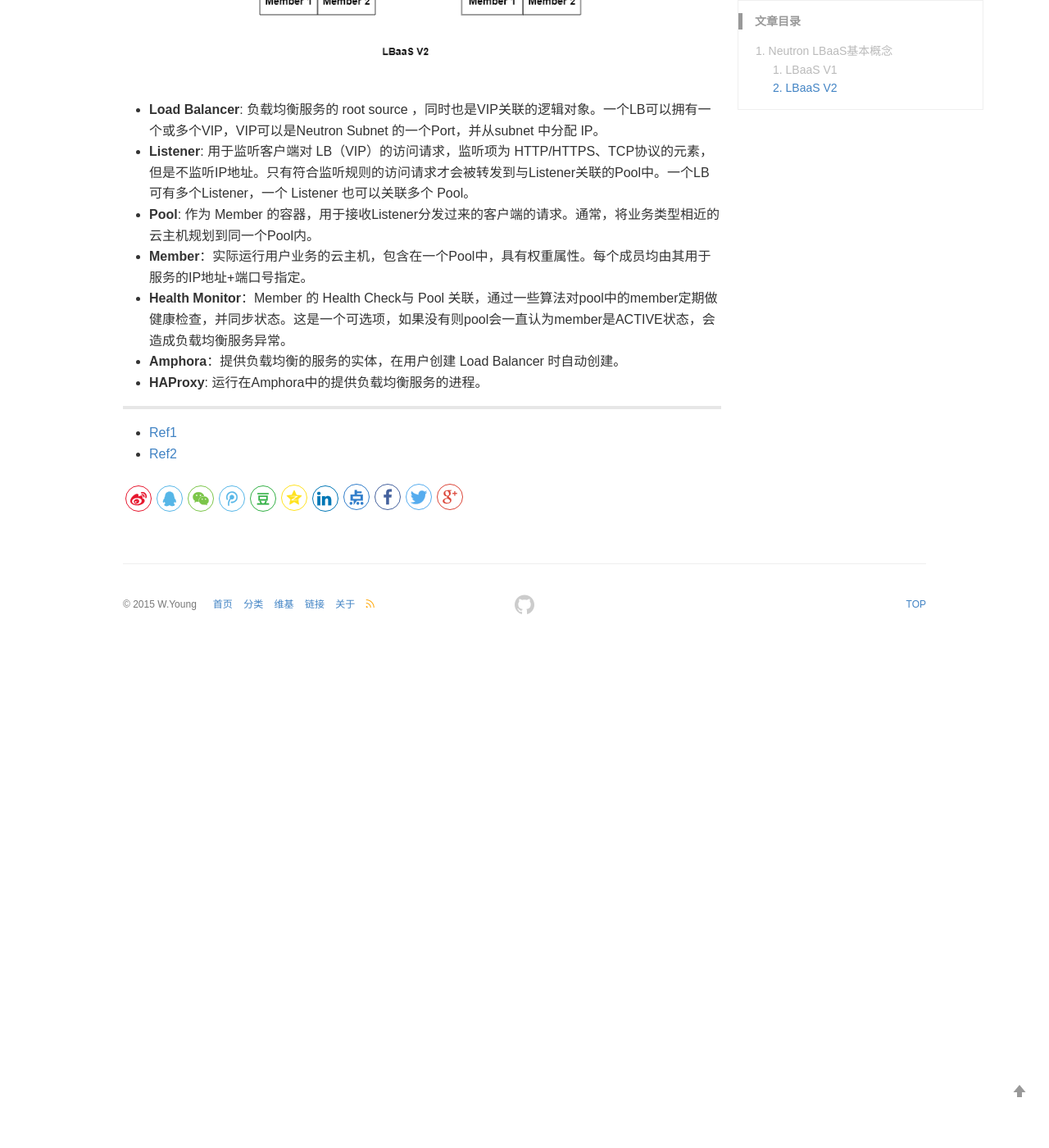
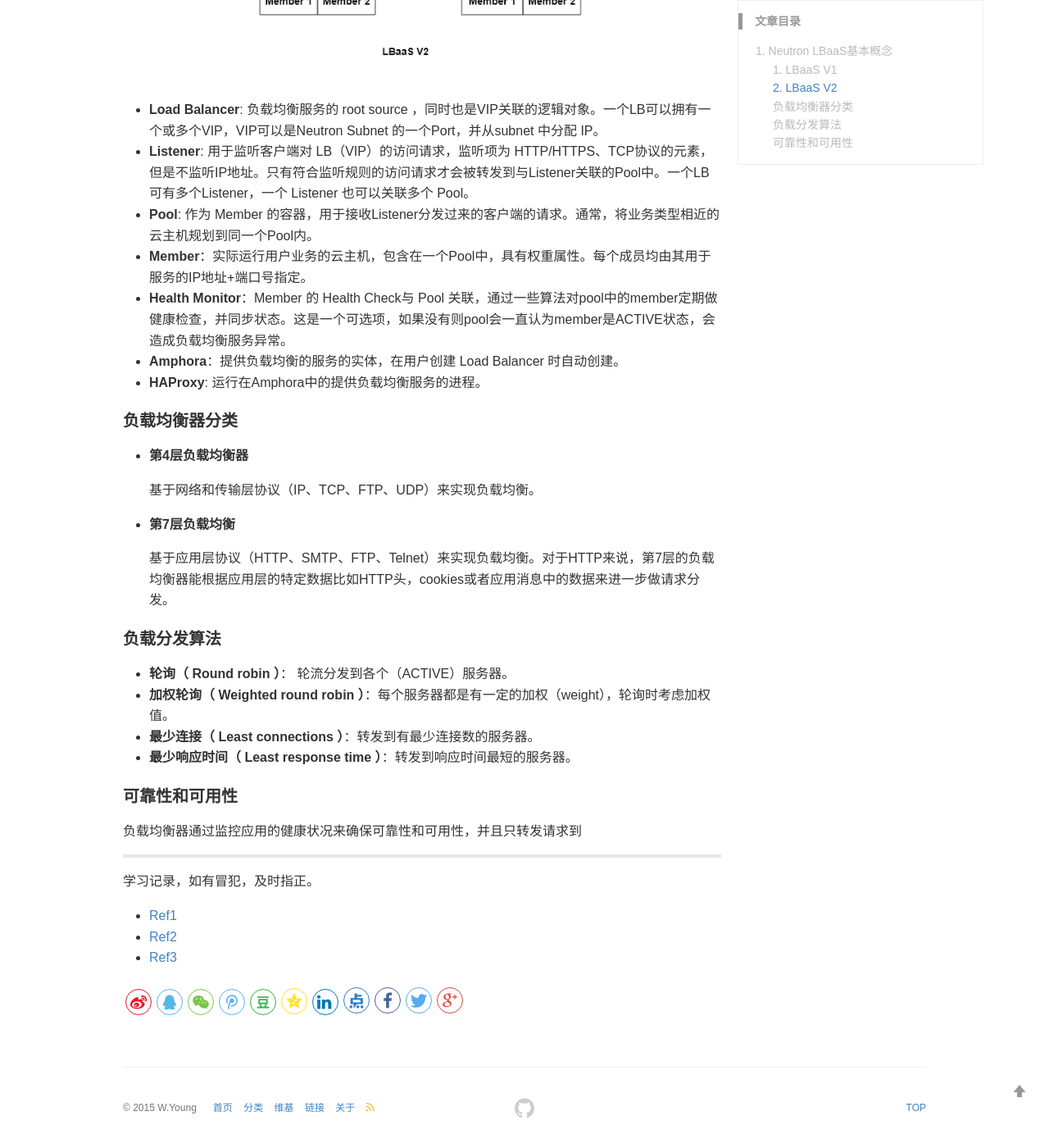
Before and after one commit to youngwanjin/youngwanjin.github.io, a Jekyll site: the page built from _posts/openstack/2020-05-19-openstack-loadbalancer-1.md, in a window 1280 px wide and 1400 px high, scrolled down 2015 px. Shown: the whole window at 82% size. Built offline with Jekyll 4.4.1, drawn with Linux system fonts in a browser that asks for light colours; comment, search, counter and statistics services are not loaded; before the commit the page ends 2801 px from its top, so only the background shows below that.

```diff
--- a/_posts/openstack/2020-05-19-openstack-loadbalancer-1.md
+++ b/_posts/openstack/2020-05-19-openstack-loadbalancer-1.md
@@ -47,7 +47,39 @@ keywords: OpenStack, Loadbalancer
 
 
 
+#### 负载均衡器分类
+
++ **第4层负载均衡器**
+
+  基于网络和传输层协议（IP、TCP、FTP、UDP）来实现负载均衡。
+
++ **第7层负载均衡**
+
+  基于应用层协议（HTTP、SMTP、FTP、Telnet）来实现负载均衡。对于HTTP来说，第7层的负载均衡器能根据应用层的特定数据比如HTTP头，cookies或者应用消息中的数据来进一步做请求分发。
+
+
+
+#### 负载分发算法
+
++ **轮询（ Round robin ）**： 轮流分发到各个（ACTIVE）服务器。
++ **加权轮询（ Weighted round robin ）**：每个服务器都是有一定的加权（weight），轮询时考虑加权值。
++ **最少连接（ Least connections ）**：转发到有最少连接数的服务器。
++ **最少响应时间（ Least response time ）**：转发到响应时间最短的服务器。
+
+
+
+#### 可靠性和可用性
+
+负载均衡器通过监控应用的健康状况来确保可靠性和可用性，并且只转发请求到
+
+
+
+
+
 ----
+
+学习记录，如有冒犯，及时指正。
 
 + [Ref1]( https://www.ibm.com/developerworks/cn/cloud/library/1506_xiaohh_openstacklb/index.html )
 + [Ref2]( https://docs.openstack.org/mitaka/networking-guide/config-lbaas.html )
++ [Ref3](http://luckylau.tech/2017/03/07/Openstack负载均衡LoadBalancerv2/)
```
Also changed, not shown: _posts/openstack/openstack-neutron-1.md (added, +10 -0 lines).
